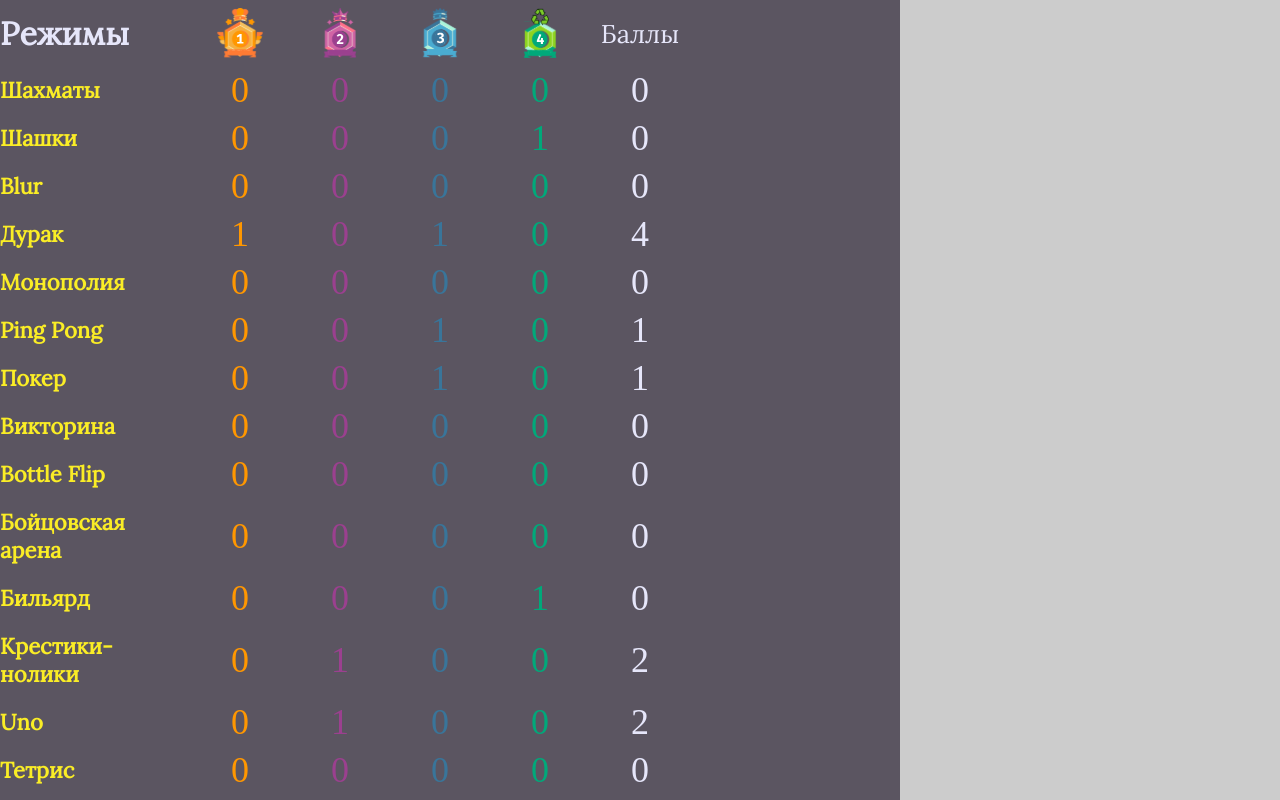
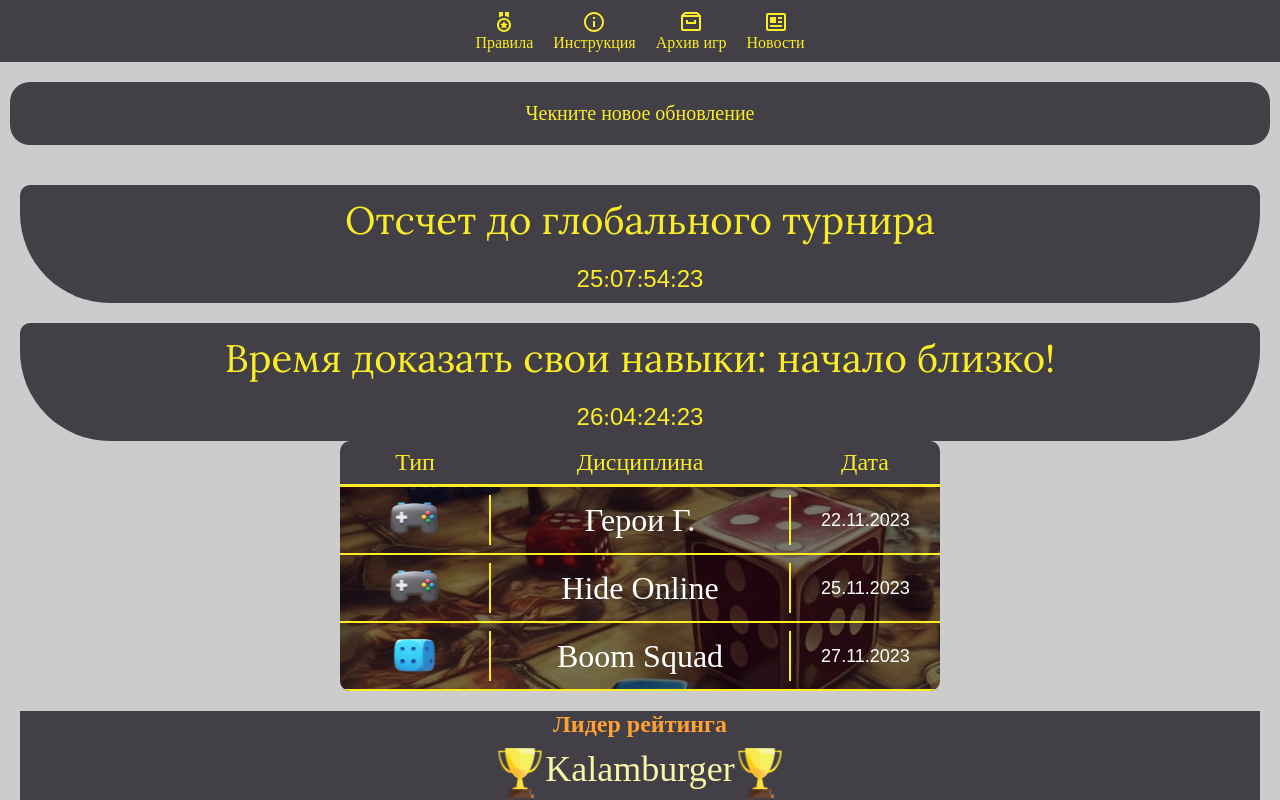
Before and after one commit to Akula3331/TourneyX, a React (Create React App) app: page / in a window 1280 px wide. Shown: the top 800 px of the page. Built offline with nearby package versions, Linux system fonts and the light colour scheme; a web font is replaced by a local one.

Commit message:
modified:   src/App/App.jsx

```diff
--- a/src/App/App.jsx
+++ b/src/App/App.jsx
@@ -12,13 +12,12 @@ import PagesG from './../pages/PagesG/PagesG';
 import PagesK from './../pages/PagesK/PagesK';
 import PagesB from './../pages/PagesB/PagesB';
 import BoxPage from './../pages/BoxPage/BoxPage';
-import GameList from "../components/Profile/GameList/GameList";
 
 function App() {
     return (
         <>
             <div className={cls.App}>
-                {/* <Routes>
+                 <Routes>
                     <Route path="b" element={<PagesB/>}/>
                     <Route path="k" element={<PagesK/>}/>
                     <Route path="g" element={<PagesG/>}/>
@@ -30,11 +29,9 @@ function App() {
                     <Route path="/rule" element={<RulesPages/>}/>
                     <Route path="/achiv" element={<AchievementsPage/>}/>
                     <Route path="/box" element={<BoxPage/>}/>
-                </Routes> */}
+                </Routes>
 
             </div>
-        <GameList playerName='Gorbatic'/>
-
         </>
     );
 }
```
